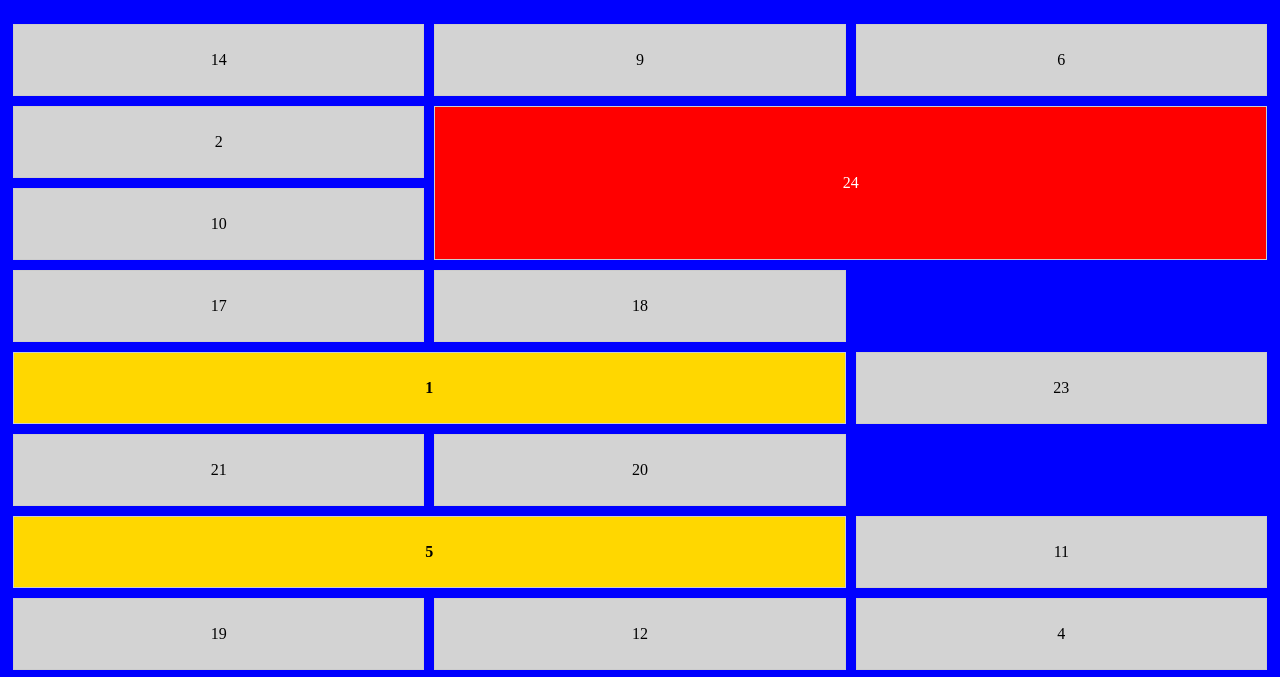
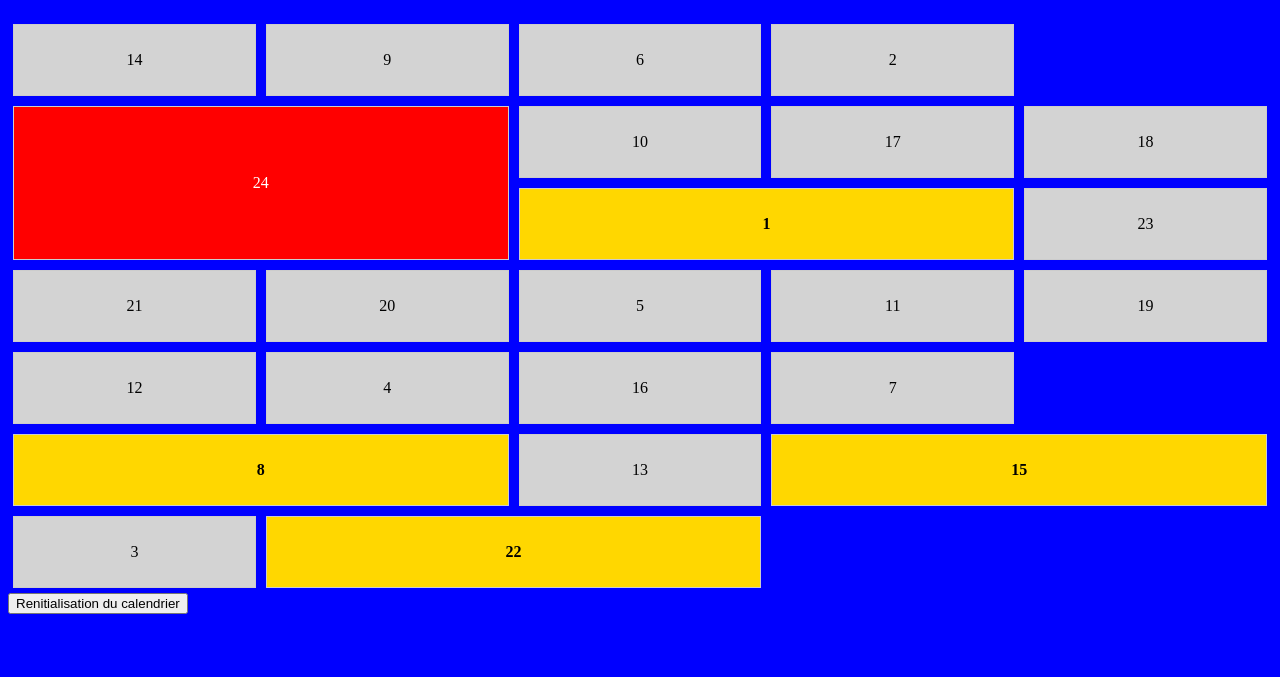
Before and after one commit to YannickLeCam/advent_calendar, a plain HTML site: page index.html in a window 1280 px wide. Shown: the part 61-738 px from the top of the page. Drawn offline with Linux system fonts and the light colour scheme.

Commit message:
fix(biggiftboxes attribut classes works)

```diff
--- a/CSS/style.css
+++ b/CSS/style.css
@@ -4,7 +4,7 @@ body{
 
 #box{
     display: grid;
-    grid-template-columns: 1fr 1fr 1fr;
+    grid-template-columns: repeat(5, 1fr);
 }
 
 .giftBox{
--- a/JS/script.js
+++ b/JS/script.js
@@ -40,19 +40,21 @@ function createGifts() {
     const giftsList = [];
     const indices = [...Array(24).keys()]; // Tableau des indices 0 à 23
     shuffle(indices); // Mélanger les indices
-    let bigGiftIndex = [0,7,14,21];
+
+    // Déterminer les "big gifts"
+    const bigGiftIndices = [0, 7, 14, 21]; // Les indices initiaux des gros cadeaux
 
     for (let i = 0; i < 24; i++) {
         const originalIndex = indices[i]; // L'indice réel associé à ce cadeau
         const giftBox = document.createElement('div');
         giftBox.classList.add('giftBox');
 
-        if (bigGiftIndex.includes(originalIndex)) {
-            console.log(originalIndex, i);
+        if (bigGiftIndices.includes(originalIndex)) {
             giftBox.classList.add('bigGiftBox');
-            bigGiftIndex += 7;
         }
-        if (originalIndex === 23) giftBox.classList.add('lastGiftBox');
+        if (originalIndex === 23) {
+            giftBox.classList.add('lastGiftBox');
+        }
 
         const texteGift = document.createElement('p');
         texteGift.textContent = originalIndex + 1; // Numéro réel du cadeau
```
